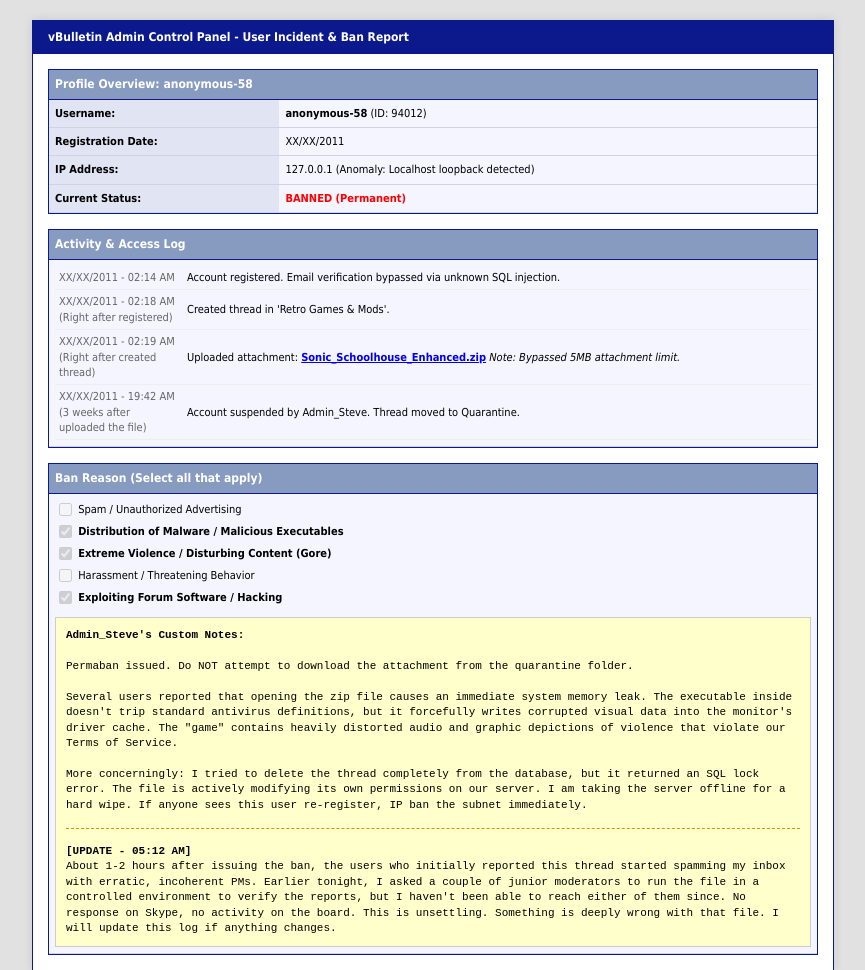
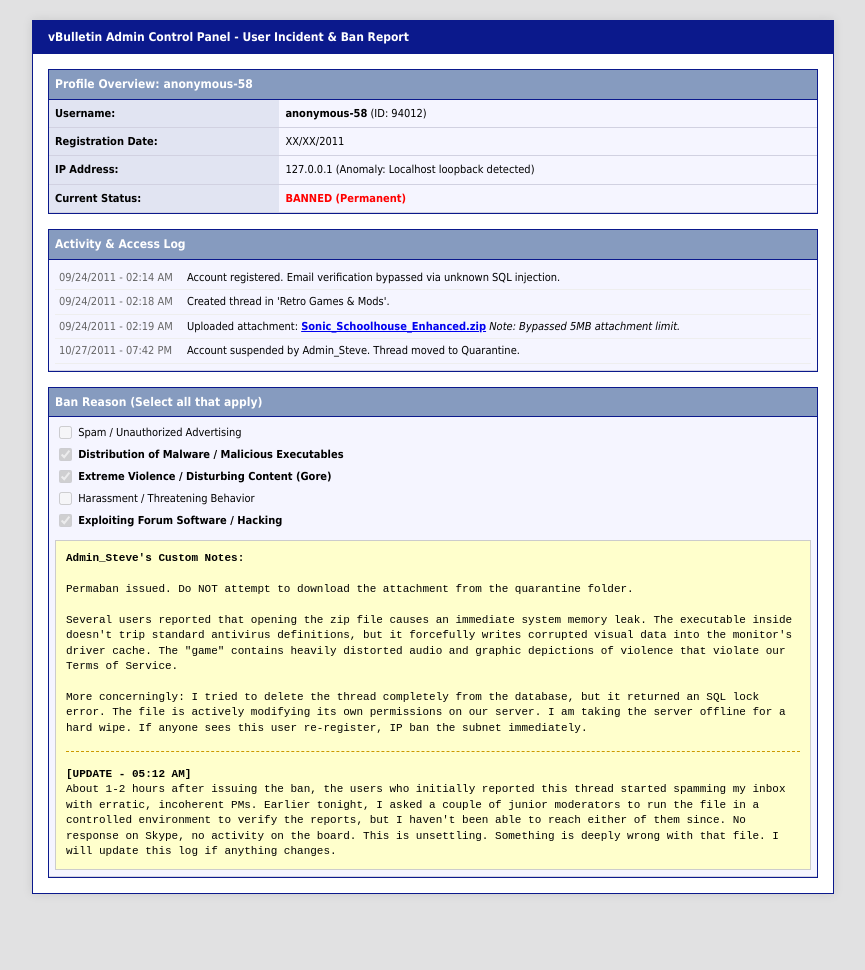
Before and after one commit to YesilMaske/vBulletinSystemReports, a plain HTML site: page index.html in a window 1280 px wide. Shown: the top 970 px of the page, without its empty margins (207-1072 px from the left). After the commit the page ends 914 px from the top, so only its background shows below. Drawn offline with Linux system fonts and the light colour scheme.

Commit message:
Update index.html

```diff
--- a/index.html
+++ b/index.html
@@ -127,20 +127,20 @@
         <div class="tcat">Activity & Access Log</div>
         <div class="alt1">
             <table class="log-table">
-                <tr>
-                    <td class="time-col">XX/XX/2011 - 02:14 AM</td>
+<tr>
+                    <td class="time-col">09/24/2011 - 02:14 AM</td>
                     <td>Account registered. Email verification bypassed via unknown SQL injection.</td>
                 </tr>
                 <tr>
-                    <td class="time-col">XX/XX/2011 - 02:18 AM (Right after registered)</td>
+                    <td class="time-col">09/24/2011 - 02:18 AM</td>
                     <td>Created thread in 'Retro Games & Mods'.</td>
                 </tr>
                 <tr>
-                    <td class="time-col">XX/XX/2011 - 02:19 AM (Right after created thread)</td>
-                    <td>Uploaded attachment: <strong><a href="https://gamejolt.com/games/sonicslaughterhouse/1082230"> Sonic_Schoolhouse_Enhanced.zip</a></strong> <em>Note: Bypassed 5MB attachment limit.</em></td>
+                    <td class="time-col">09/24/2011 - 02:19 AM</td>
+                    <td>Uploaded attachment: <strong><a href="https://gamejolt.com/games/sonicslaughterhouse/1082230" target="_blank">Sonic_Schoolhouse_Enhanced.zip</a></strong> <em>Note: Bypassed 5MB attachment limit.</em></td>
                 </tr>
                 <tr>
-                    <td class="time-col">XX/XX/2011 - 19:42 AM (3 weeks after uploaded the file)</td>
+                    <td class="time-col">10/27/2011 - 07:42 PM</td>
                     <td>Account suspended by Admin_Steve. Thread moved to Quarantine.</td>
                 </tr>
             </table>
```
